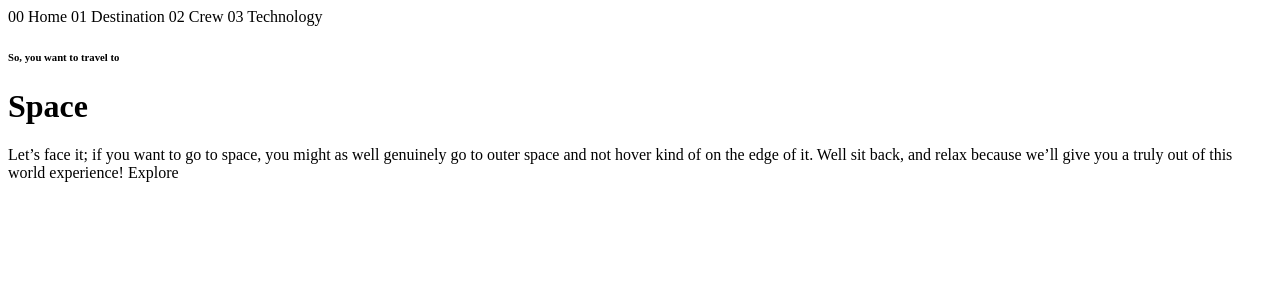
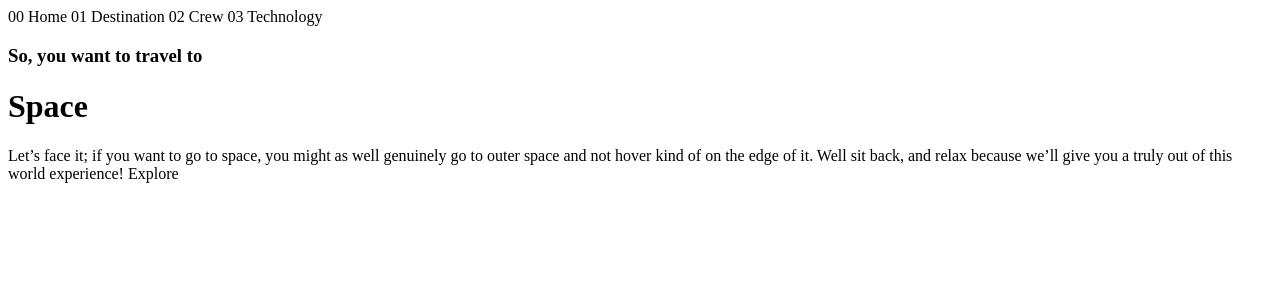
Before and after one commit to roc2246/space-exlopration_fem, a SvelteKit app: page / in a window 1280 px wide. Shown: the top 300 px of the page. Built offline with nearby package versions, Linux system fonts and the light colour scheme; no server answers.

Commit message:
Fixed HTML markup for main page

```diff
--- a/src/routes/+page.svelte
+++ b/src/routes/+page.svelte
@@ -5,9 +5,9 @@
 
 <main class="text-content">
 	<div class="text-content__heading">
-		<h6 class="text-content__heading text-content__heading--secondary">
+		<h3 class="text-content__heading text-content__heading--secondary">
 			So, you want to travel to
-		</h6>
+		</h3>
 		<h1 class="text-content__heading text-content__heading--primary">Space</h1>
 	</div>
 	<p class="text-content__main-text">
@@ -16,3 +16,6 @@
 		this world experience! Explore
 	</p>
 </main>
+<style lang="scss">
+
+</style>
```
